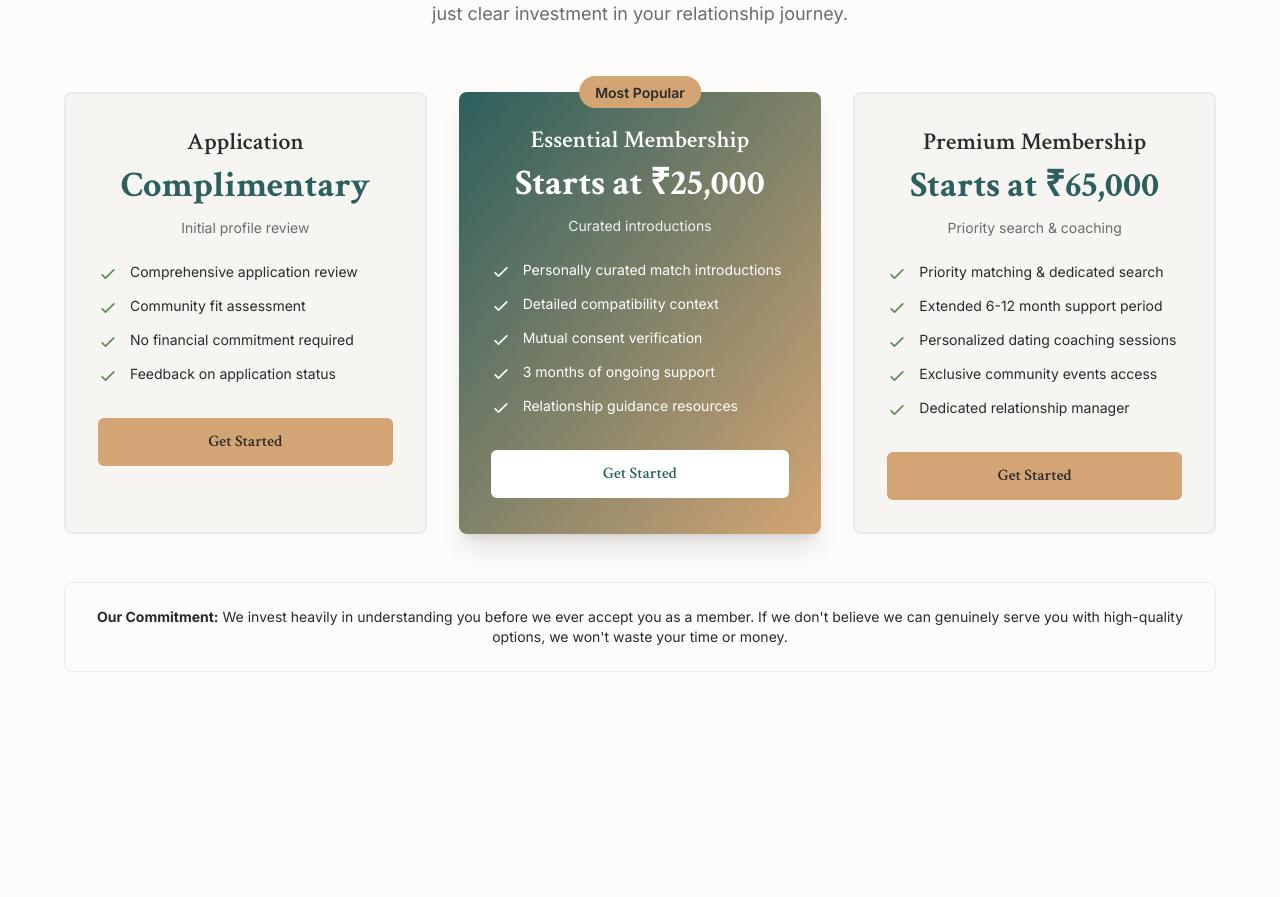
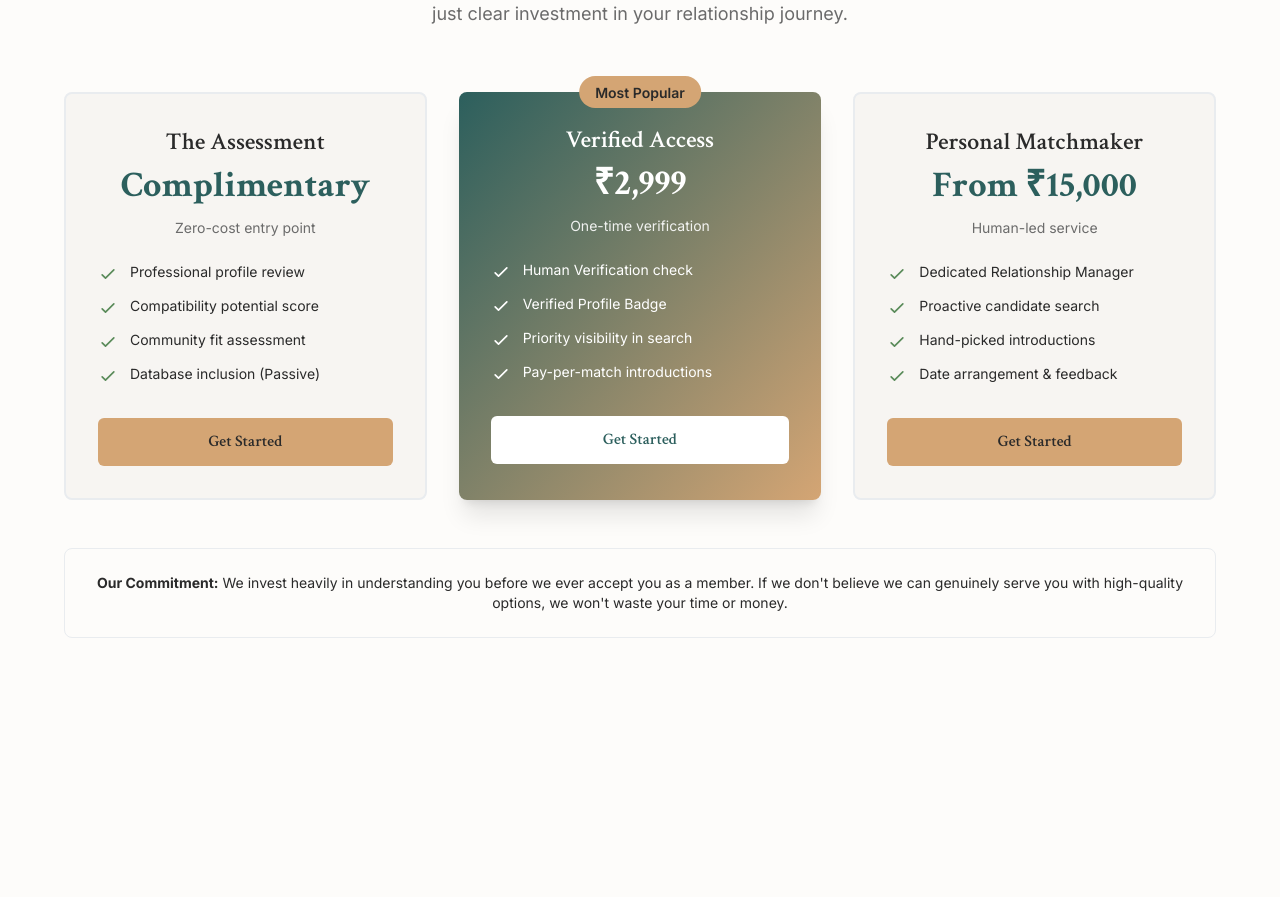
Before and after one commit to Leeshwaan04/freezmelanding, a Next.js app: page /how-it-works in a window 1280 px wide. Shown: the part 2700-3597 px from the top of the page. Built offline with nearby package versions, Linux system fonts and the light colour scheme.

Commit message:
Fix: Sync 'How It Works' pricing with global strategy (Verified Access at 3k)

```diff
--- a/src/app/how-it-works/components/HowItWorksInteractive.tsx
+++ b/src/app/how-it-works/components/HowItWorksInteractive.tsx
@@ -95,39 +95,37 @@ export default function HowItWorksInteractive() {
 
   const pricingOptions: PricingData[] = [
     {
-      title: "Application",
+      title: "The Assessment",
       amount: "Complimentary",
-      description: "Initial profile review",
+      description: "Zero-cost entry point",
       features: [
-        "Comprehensive application review",
+        "Professional profile review",
+        "Compatibility potential score",
         "Community fit assessment",
-        "No financial commitment required",
-        "Feedback on application status"]
+        "Database inclusion (Passive)"]
 
     },
     {
-      title: "Essential Membership",
-      amount: "Starts at ₹25,000",
-      description: "Curated introductions",
+      title: "Verified Access",
+      amount: "₹2,999",
+      description: "One-time verification",
       features: [
-        "Personally curated match introductions",
-        "Detailed compatibility context",
-        "Mutual consent verification",
-        "3 months of ongoing support",
-        "Relationship guidance resources"],
+        "Human Verification check",
+        "Verified Profile Badge",
+        "Priority visibility in search",
+        "Pay-per-match introductions"],
 
       isHighlighted: true
     },
     {
-      title: "Premium Membership",
-      amount: "Starts at ₹65,000",
-      description: "Priority search & coaching",
+      title: "Personal Matchmaker",
+      amount: "From ₹15,000",
+      description: "Human-led service",
       features: [
-        "Priority matching & dedicated search",
-        "Extended 6-12 month support period",
-        "Personalized dating coaching sessions",
-        "Exclusive community events access",
-        "Dedicated relationship manager"]
+        "Dedicated Relationship Manager",
+        "Proactive candidate search",
+        "Hand-picked introductions",
+        "Date arrangement & feedback"]
 
     }];
 
```
